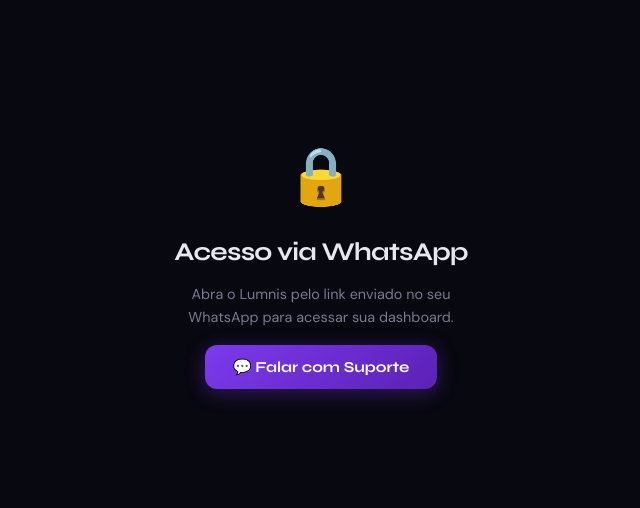
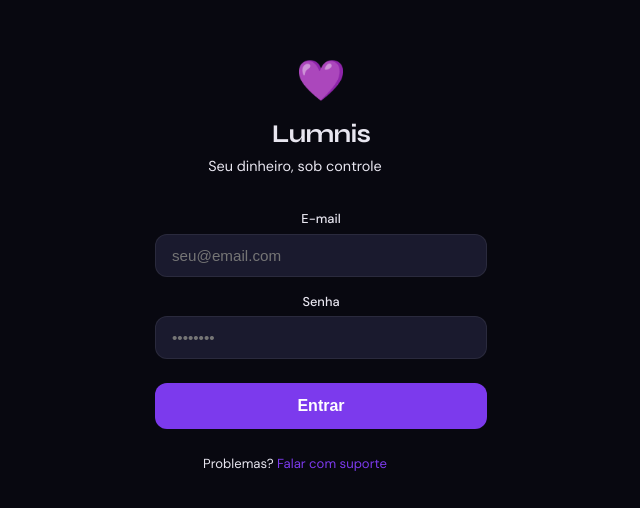
Before and after one commit to nexusrugido-web/lumnis, a plain HTML site: page index.html in a window 1280 px wide. Shown: the part 136-644 px from the top of the page, without its empty margins (319-959 px from the left). Drawn offline with nearby package versions, Linux system fonts and the light colour scheme.

Commit message:
Update index.html

```diff
--- a/index.html
+++ b/index.html
@@ -484,10 +484,24 @@
      LOCK SCREEN
      =========================== -->
 <div id="screen-lock" class="fullscreen" style="display:none">
-  <div class="fullscreen-icon">🔒</div>
-  <h2>Acesso via WhatsApp</h2>
-  <p>Abra o Lumnis pelo link enviado no seu WhatsApp para acessar sua dashboard.</p>
-  <a href="https://wa.me/5575992373613" class="btn-primary" target="_blank">💬 Falar com Suporte</a>
+  <div style="width:100%;max-width:380px;padding:0 1.5rem">
+    <div style="text-align:center;margin-bottom:2rem">
+      <div style="font-size:2.5rem;margin-bottom:0.75rem">💜</div>
+      <h2 style="font-family:var(--font-head);font-size:1.6rem;margin:0 0 0.4rem">Lumnis</h2>
+      <p style="color:var(--text-muted);font-size:0.9rem;margin:0">Seu dinheiro, sob controle</p>
+    </div>
+    <div id="login-error" style="display:none;background:rgba(239,68,68,0.15);border:1px solid rgba(239,68,68,0.3);border-radius:10px;padding:0.75rem 1rem;color:#ef4444;font-size:0.85rem;margin-bottom:1rem;text-align:center"></div>
+    <div style="margin-bottom:1rem">
+      <label style="display:block;font-size:0.8rem;color:var(--text-muted);margin-bottom:0.4rem;font-weight:500">E-mail</label>
+      <input id="login-email" type="email" placeholder="seu@email.com" style="width:100%;padding:0.75rem 1rem;background:var(--card2);border:1px solid var(--border);border-radius:12px;color:var(--text);font-size:0.95rem;outline:none;box-sizing:border-box;transition:border 0.2s" onfocus="this.style.borderColor='var(--purple)'" onblur="this.style.borderColor='var(--border)'">
+    </div>
+    <div style="margin-bottom:1.5rem">
+      <label style="display:block;font-size:0.8rem;color:var(--text-muted);margin-bottom:0.4rem;font-weight:500">Senha</label>
+      <input id="login-password" type="password" placeholder="••••••••" style="width:100%;padding:0.75rem 1rem;background:var(--card2);border:1px solid var(--border);border-radius:12px;color:var(--text);font-size:0.95rem;outline:none;box-sizing:border-box;transition:border 0.2s" onfocus="this.style.borderColor='var(--purple)'" onblur="this.style.borderColor='var(--border)'" onkeydown="if(event.key==='Enter')doLogin()">
+    </div>
+    <button id="login-btn" onclick="doLogin()" style="width:100%;padding:0.875rem;background:var(--purple);border:none;border-radius:12px;color:#fff;font-size:1rem;font-weight:600;cursor:pointer;transition:opacity 0.2s">Entrar</button>
+    <p style="text-align:center;margin-top:1.5rem;font-size:0.82rem;color:var(--text-muted)">Problemas? <a href="https://wa.me/5575992373613" target="_blank" style="color:var(--purple);text-decoration:none">Falar com suporte</a></p>
+  </div>
 </div>
 
 <!-- ===========================
@@ -869,36 +883,76 @@
 }
 
 // =====================================================
+//  LOGIN COM EMAIL E SENHA
+// =====================================================
+async function doLogin() {
+  const email = document.getElementById('login-email').value.trim();
+  const pass  = document.getElementById('login-password').value;
+  const btn   = document.getElementById('login-btn');
+  const errEl = document.getElementById('login-error');
+  errEl.style.display = 'none';
+  if (!email || !pass) { errEl.textContent = 'Preencha e-mail e senha.'; errEl.style.display='block'; return; }
+  btn.textContent = 'Entrando...'; btn.disabled = true;
+  const { data, error } = await sb.auth.signInWithPassword({ email, password: pass });
+  if (error) {
+    errEl.textContent = 'E-mail ou senha incorretos.';
+    errEl.style.display = 'block';
+    btn.textContent = 'Entrar'; btn.disabled = false;
+    return;
+  }
+  // Find user in usuarios by auth id or email
+  let user = null;
+  const r1 = await sb.from('usuarios').select('*').eq('id', data.user.id).single();
+  if (r1.data) { user = r1.data; }
+  else {
+    const r2 = await sb.from('usuarios').select('*').eq('email', data.user.email).single();
+    if (r2.data) user = r2.data;
+  }
+  if (!user) { errEl.textContent = 'Usuário não encontrado. Contate o suporte.'; errEl.style.display='block'; btn.textContent='Entrar'; btn.disabled=false; return; }
+  USER_ID = user.id; userData = user;
+  await loadDashboard(user);
+}
+
+// =====================================================
 //  INIT
 // =====================================================
 async function init() {
   USER_ID = getToken();
-  if (!USER_ID) { showScreen('screen-lock'); return; }
 
-  // Fetch user
+  if (!USER_ID) {
+    // Check existing Supabase session
+    const { data: { session } } = await sb.auth.getSession();
+    if (session) {
+      const r = await sb.from('usuarios').select('*').eq('id', session.user.id).single();
+      if (r.data) { USER_ID = r.data.id; await loadDashboard(r.data); return; }
+    }
+    showScreen('screen-lock'); return;
+  }
+
   const { data: user, error } = await sb.from('usuarios').select('*').eq('id', USER_ID).single();
   if (error || !user) { showScreen('screen-lock'); return; }
+  await loadDashboard(user);
+}
 
+async function loadDashboard(user) {
   // Check access
   const acessoFim = user.acesso_fim || user.trial_fim;
   if (acessoFim && new Date(acessoFim) < new Date(today())) {
-    // check grace period
     if (!user.grace_period_fim || new Date(user.grace_period_fim) < new Date(today())) {
       showScreen('screen-expired'); return;
     }
   }
 
   userData = user;
+  USER_ID = user.id;
   showScreen(null);
 
-  // Show app
   ['app-header','app-main','app-nav','wa-btn'].forEach(id=>{
     const el=document.getElementById(id); if(el) el.style.display='';
   });
   document.getElementById('app-nav').style.display='flex';
   document.getElementById('app-header').style.display='flex';
 
-  // Load all data in parallel
   const [txRes, faturasRes, streakRes, desafiosRes, categoriasRes] = await Promise.all([
     sb.from('transacoes').select('*').eq('user_id', USER_ID).order('data', {ascending:false}).limit(200),
     sb.from('faturas_futuras').select('*').eq('user_id', USER_ID).gte('data_venc', today()).order('data_venc'),
```
